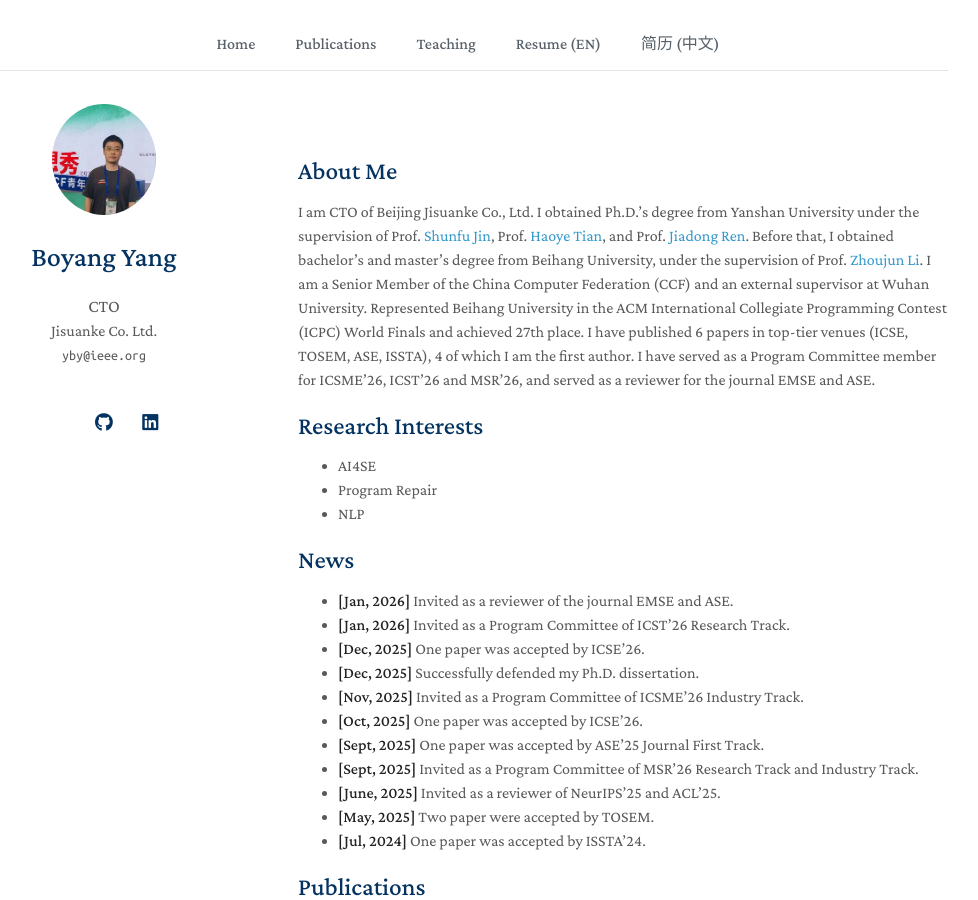
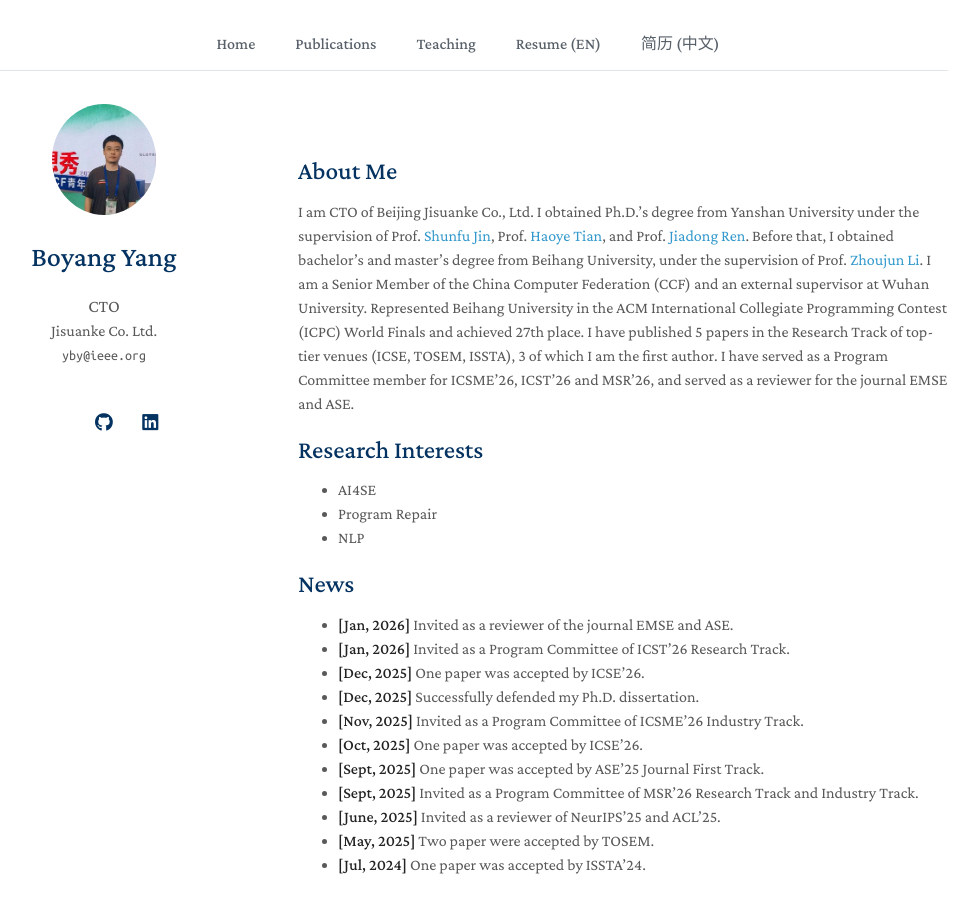
Before and after one commit to buaabarty/buaabarty.github.io, a Jekyll site: the page built from index.md, in a window 1280 px wide and 900 px high. Shown: the whole window, without its empty margins (172-1150 px from the left). Built offline with Jekyll 4.4.1, drawn with Linux system fonts in a browser that asks for light colours; a style sheet for code colours, icons or effects is not loaded; our own code applies the rules of GitHub Pages for plain Markdown files.

Commit message:
update info

```diff
--- a/index.md
+++ b/index.md
@@ -4,7 +4,7 @@ layout: homepage
 
 ## About Me
 
-I am CTO of Beijing Jisuanke Co., Ltd. I obtained Ph.D.'s degree from Yanshan University under the supervision of Prof. [Shunfu Jin](https://orcid.org/0000-0002-5845-5601), Prof. [Haoye Tian](https://haoyetiancoder.github.io/), and Prof. [Jiadong Ren](https://ieeexplore.ieee.org/author/37087377087). Before that, I obtained bachelor's and master's degree from Beihang University, under the supervision of Prof. [Zhoujun Li](https://scholar.google.com.hk/citations?user=e-4LoEcAAAAJ). I am a Senior Member of the China Computer Federation (CCF) and an external supervisor at Wuhan University. Represented Beihang University in the ACM International Collegiate Programming Contest (ICPC) World Finals and achieved 27th place. I have published 6 papers in top-tier venues (ICSE, TOSEM, ASE, ISSTA), 4 of which I am the first author. I have served as a Program Committee member for ICSME'26, ICST'26 and MSR'26, and served as a reviewer for the journal EMSE and ASE.
+I am CTO of Beijing Jisuanke Co., Ltd. I obtained Ph.D.'s degree from Yanshan University under the supervision of Prof. [Shunfu Jin](https://orcid.org/0000-0002-5845-5601), Prof. [Haoye Tian](https://haoyetiancoder.github.io/), and Prof. [Jiadong Ren](https://ieeexplore.ieee.org/author/37087377087). Before that, I obtained bachelor's and master's degree from Beihang University, under the supervision of Prof. [Zhoujun Li](https://scholar.google.com.hk/citations?user=e-4LoEcAAAAJ). I am a Senior Member of the China Computer Federation (CCF) and an external supervisor at Wuhan University. Represented Beihang University in the ACM International Collegiate Programming Contest (ICPC) World Finals and achieved 27th place. I have published 5 papers in the Research Track of top-tier venues (ICSE, TOSEM, ISSTA), 3 of which I am the first author. I have served as a Program Committee member for ICSME'26, ICST'26 and MSR'26, and served as a reviewer for the journal EMSE and ASE.
 
 ## Research Interests
 - AI4SE
```
